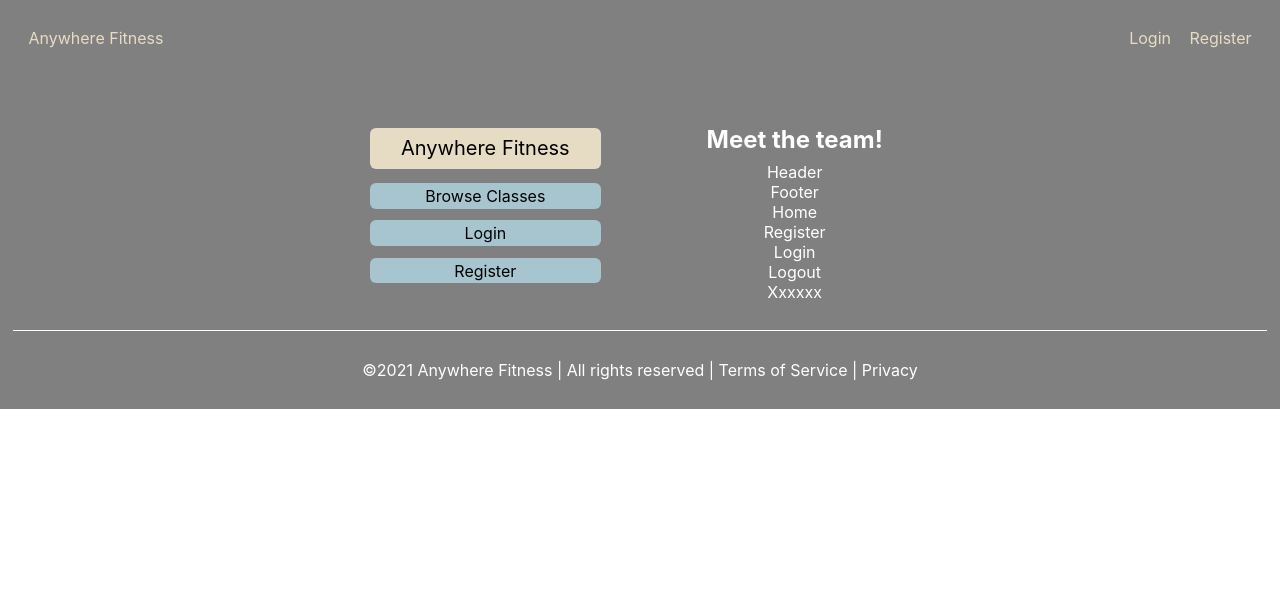
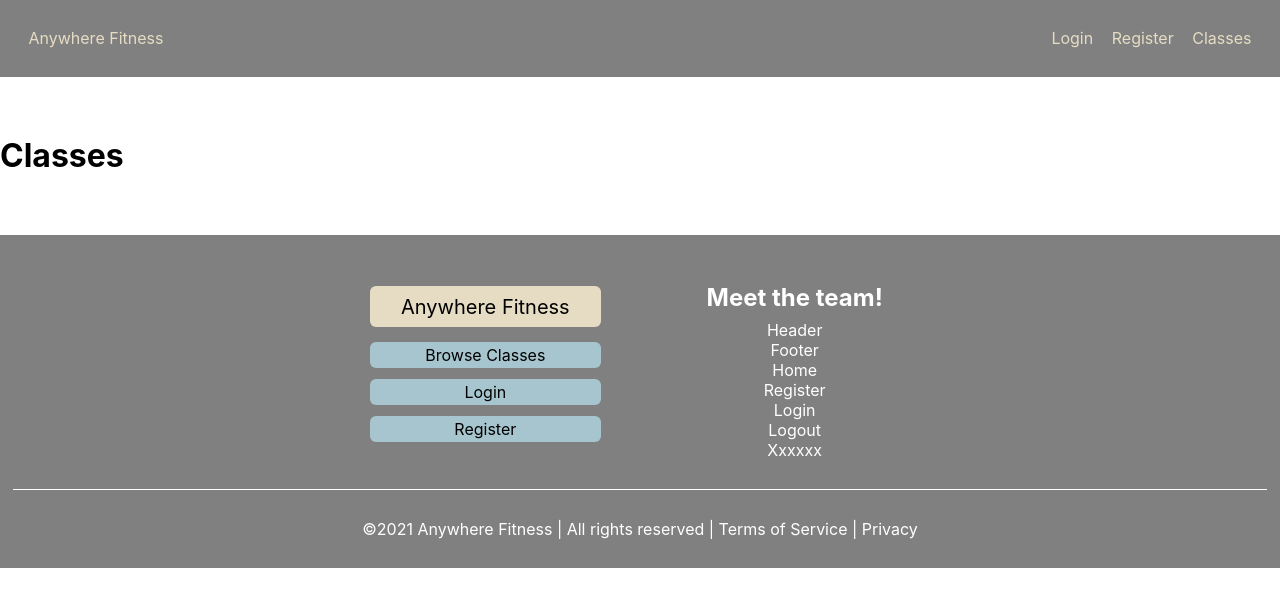
Before and after one commit to everestsh/anywhere_fitness7_front_end, a React (Create React App) app: page /classes in a window 1280 px wide. Shown: the top 606 px of the page. Built offline with nearby package versions, Linux system fonts and the light colour scheme.

Commit message:
add Classes.js

```diff
--- a/src/App.js
+++ b/src/App.js
@@ -7,6 +7,7 @@ import Footer from './components/Footer';
 import Home from './components/Home';
 import Register from './components/Register';
 import Login from './components/Login';
+import Classes from './components/Classes';
 
 function App() {
   return (
@@ -16,6 +17,7 @@ function App() {
       <Route exact path="/" component={Home}/>
       <Route exact path="/register" component={Register}/>
       <Route exact path="/login" component={Login}/>
+      <Route exact path="/classes" component={Classes}/>
     </Switch>
     <Footer />
   </Router>
--- /dev/null
+++ b/src/components/Classes.js
@@ -0,0 +1,16 @@
+import React from 'react'
+import {Link} from 'react-router-dom'
+
+
+
+
+const Classes = () =>{
+
+    return(
+            <div className="home-container">
+                <h1>Classes</h1>
+            </div>
+    );
+}
+
+export default Classes;
--- a/src/components/Header.js
+++ b/src/components/Header.js
@@ -14,6 +14,7 @@ const Header = () =>{
             <div className="right-links">
                 <Link className="link" to='/login'>Login</Link>
                 <Link className="link" to='/register'>Register</Link>
+                <Link className="link" to='/classes'>Classes</Link>
             </div>
         </nav>
     );
```
